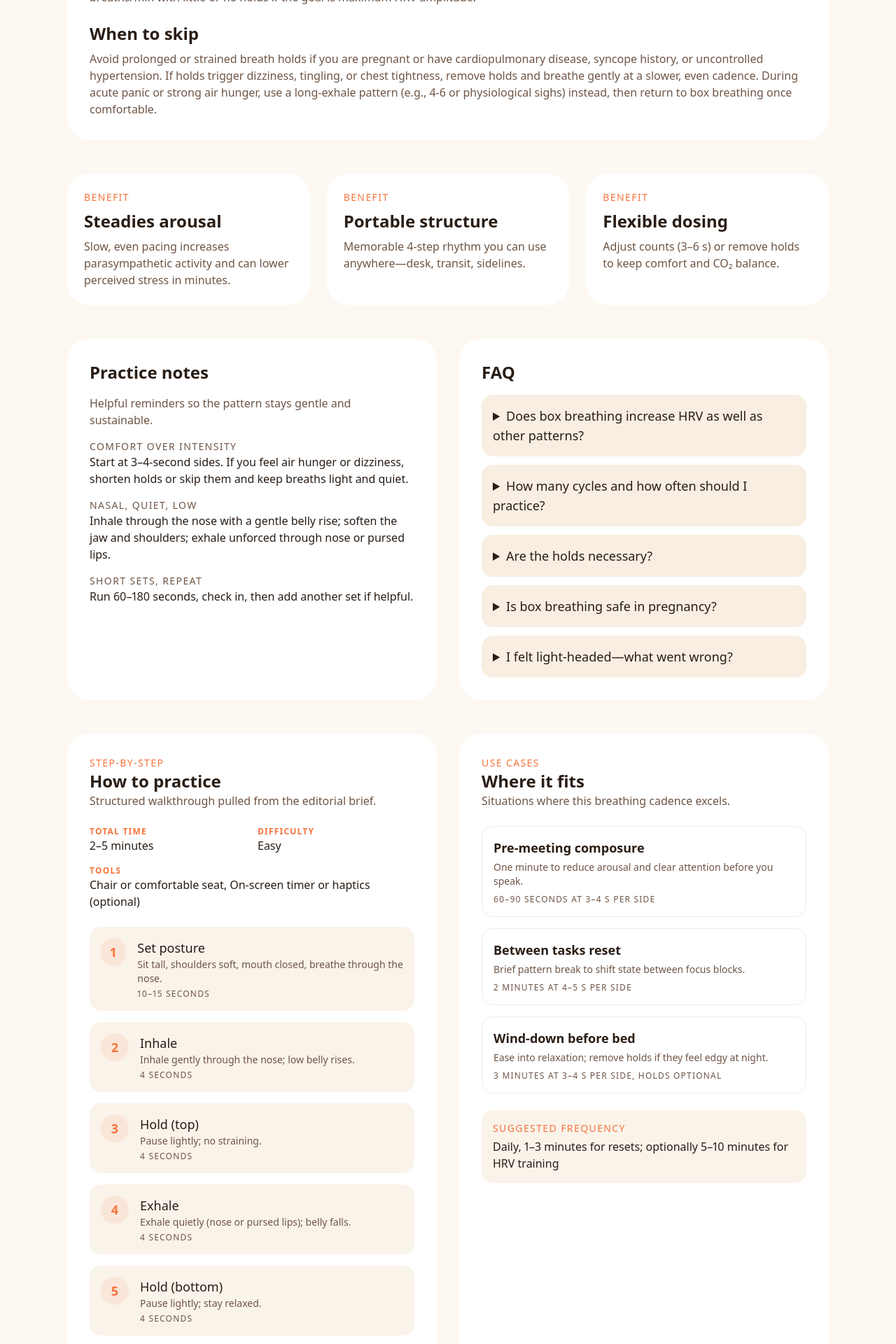
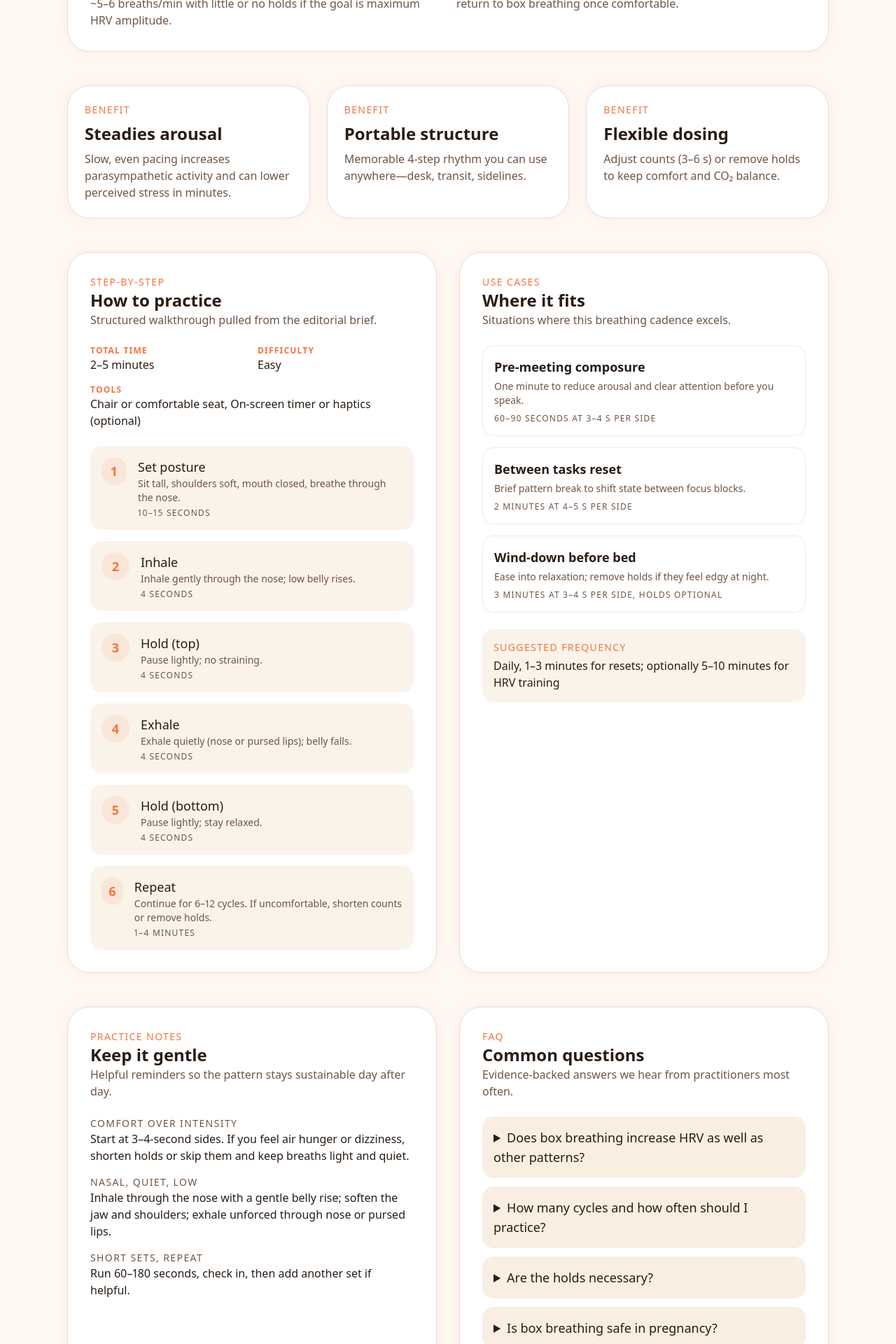
Before and after one commit to abiassi/deepbreathing, a Next.js app: page /breathe/box in a window 1280 px wide. Shown: the part 1540-3460 px from the top of the page at 70% size. Built offline with nearby package versions, Linux system fonts and the light colour scheme.

Commit message:
Apply glow styling to pattern cards

```diff
--- a/src/app/breathe/pattern-page.tsx
+++ b/src/app/breathe/pattern-page.tsx
@@ -148,9 +148,9 @@ export function PatternPage({ slug }: { slug: string }) {
 
       <section className="relative z-10 mx-auto mt-6 w-full max-w-6xl space-y-12 rounded-t-[48px] bg-background/95 px-4 pb-20 pt-16 backdrop-blur-sm sm:px-6 lg:px-8">
         {page.body.length ? (
-          <section className="rounded-[32px] bg-card p-8 text-card-foreground">
+          <section className="glow-card rounded-[32px] border border-border bg-card p-8 text-card-foreground">
             <p className="text-sm uppercase tracking-widest text-primary">Technique overview</p>
-            <div className="mt-6 space-y-6">
+            <div className="mt-6 grid gap-6 lg:grid-cols-2">
               {page.body.map((section) => (
                 <div key={section.heading}>
                   <h2 className="text-2xl font-semibold">{section.heading}</h2>
@@ -163,7 +163,7 @@ export function PatternPage({ slug }: { slug: string }) {
 
         <section className="grid gap-6 lg:grid-cols-3">
           {page.benefits.map((benefit) => (
-            <div key={benefit.title} className="rounded-[32px] bg-card p-6">
+            <div key={benefit.title} className="glow-card rounded-[32px] border border-border bg-card p-6">
               <p className="text-sm uppercase tracking-widest text-primary">Benefit</p>
               <h2 className="mt-2 text-2xl font-semibold text-card-foreground">{benefit.title}</h2>
               <p className="mt-2 text-muted-foreground">{benefit.description}</p>
@@ -172,33 +172,7 @@ export function PatternPage({ slug }: { slug: string }) {
         </section>
 
         <section className="grid gap-8 lg:grid-cols-2">
-          <div className="space-y-4 rounded-[32px] bg-card p-8">
-            <h2 className="text-2xl font-semibold text-card-foreground">Practice notes</h2>
-            <p className="text-muted-foreground">Helpful reminders so the pattern stays gentle and sustainable.</p>
-            <ul className="space-y-4">
-              {page.practiceTips.map((tip) => (
-                <li key={tip.title}>
-                  <p className="text-sm uppercase tracking-widest text-muted-foreground">{tip.title}</p>
-                  <p className="text-base text-card-foreground">{tip.description}</p>
-                </li>
-              ))}
-            </ul>
-          </div>
-          <div id="faq" className="space-y-4 rounded-[32px] bg-card p-8">
-            <h2 className="text-2xl font-semibold text-card-foreground">FAQ</h2>
-            <div className="space-y-3">
-              {page.faqs.map((faq) => (
-                <details key={faq.question} className="rounded-2xl bg-muted p-4">
-                  <summary className="cursor-pointer text-lg font-medium text-foreground">{faq.question}</summary>
-                  <p className="mt-2 text-sm text-muted-foreground">{faq.answer}</p>
-                </details>
-              ))}
-            </div>
-          </div>
-        </section>
-
-        <section className="grid gap-8 lg:grid-cols-2">
-          <div id="how-to" className="space-y-6 rounded-[32px] bg-card p-8">
+          <div id="how-to" className="glow-card space-y-6 rounded-[32px] border border-border bg-card p-8">
             <div>
               <p className="text-sm uppercase tracking-widest text-primary">Step-by-step</p>
               <h2 className="text-2xl font-semibold text-card-foreground">How to practice</h2>
@@ -248,7 +222,7 @@ export function PatternPage({ slug }: { slug: string }) {
             </ol>
           </div>
 
-          <div className="space-y-6 rounded-[32px] bg-card p-8">
+          <div className="glow-card space-y-6 rounded-[32px] border border-border bg-card p-8">
             <div>
               <p className="text-sm uppercase tracking-widest text-primary">Use cases</p>
               <h2 className="text-2xl font-semibold text-card-foreground">Where it fits</h2>
@@ -272,7 +246,40 @@ export function PatternPage({ slug }: { slug: string }) {
           </div>
         </section>
 
-        <section className="space-y-6 rounded-[32px] bg-card p-8">
+        <section className="grid gap-8 lg:grid-cols-2">
+          <div className="glow-card space-y-6 rounded-[32px] border border-border bg-card p-8">
+            <div>
+              <p className="text-sm uppercase tracking-widest text-primary">Practice notes</p>
+              <h2 className="text-2xl font-semibold text-card-foreground">Keep it gentle</h2>
+              <p className="text-muted-foreground">Helpful reminders so the pattern stays sustainable day after day.</p>
+            </div>
+            <ul className="space-y-4">
+              {page.practiceTips.map((tip) => (
+                <li key={tip.title}>
+                  <p className="text-sm uppercase tracking-widest text-muted-foreground">{tip.title}</p>
+                  <p className="text-base text-card-foreground">{tip.description}</p>
+                </li>
+              ))}
+            </ul>
+          </div>
+          <div id="faq" className="glow-card space-y-6 rounded-[32px] border border-border bg-card p-8">
+            <div>
+              <p className="text-sm uppercase tracking-widest text-primary">FAQ</p>
+              <h2 className="text-2xl font-semibold text-card-foreground">Common questions</h2>
+              <p className="text-muted-foreground">Evidence-backed answers we hear from practitioners most often.</p>
+            </div>
+            <div className="space-y-3">
+              {page.faqs.map((faq) => (
+                <details key={faq.question} className="rounded-2xl bg-muted p-4">
+                  <summary className="cursor-pointer text-lg font-medium text-foreground">{faq.question}</summary>
+                  <p className="mt-2 text-sm text-muted-foreground">{faq.answer}</p>
+                </details>
+              ))}
+            </div>
+          </div>
+        </section>
+
+        <section className="glow-card space-y-6 rounded-[32px] border border-border bg-card p-8">
           <div>
             <p className="text-sm uppercase tracking-widest text-primary">Research & safety</p>
             <h2 className="text-2xl font-semibold text-card-foreground">What evidence says</h2>
@@ -292,9 +299,9 @@ export function PatternPage({ slug }: { slug: string }) {
             </div>
             <div className="space-y-4">
               <h3 className="text-lg font-semibold text-card-foreground">Safety notes</h3>
-              <ul className="space-y-3 text-sm text-muted-foreground">
+              <ul className="grid grid-cols-1 gap-3 text-sm text-card-foreground sm:grid-cols-2">
                 {page.research.safety.map((note, index) => (
-                  <li key={`${note}-${index}`} className="rounded-2xl bg-muted/40 p-3">
+                  <li key={`${note}-${index}`} className="rounded-2xl border border-border/60 bg-muted/60 p-4">
                     {note}
                   </li>
                 ))}
```
